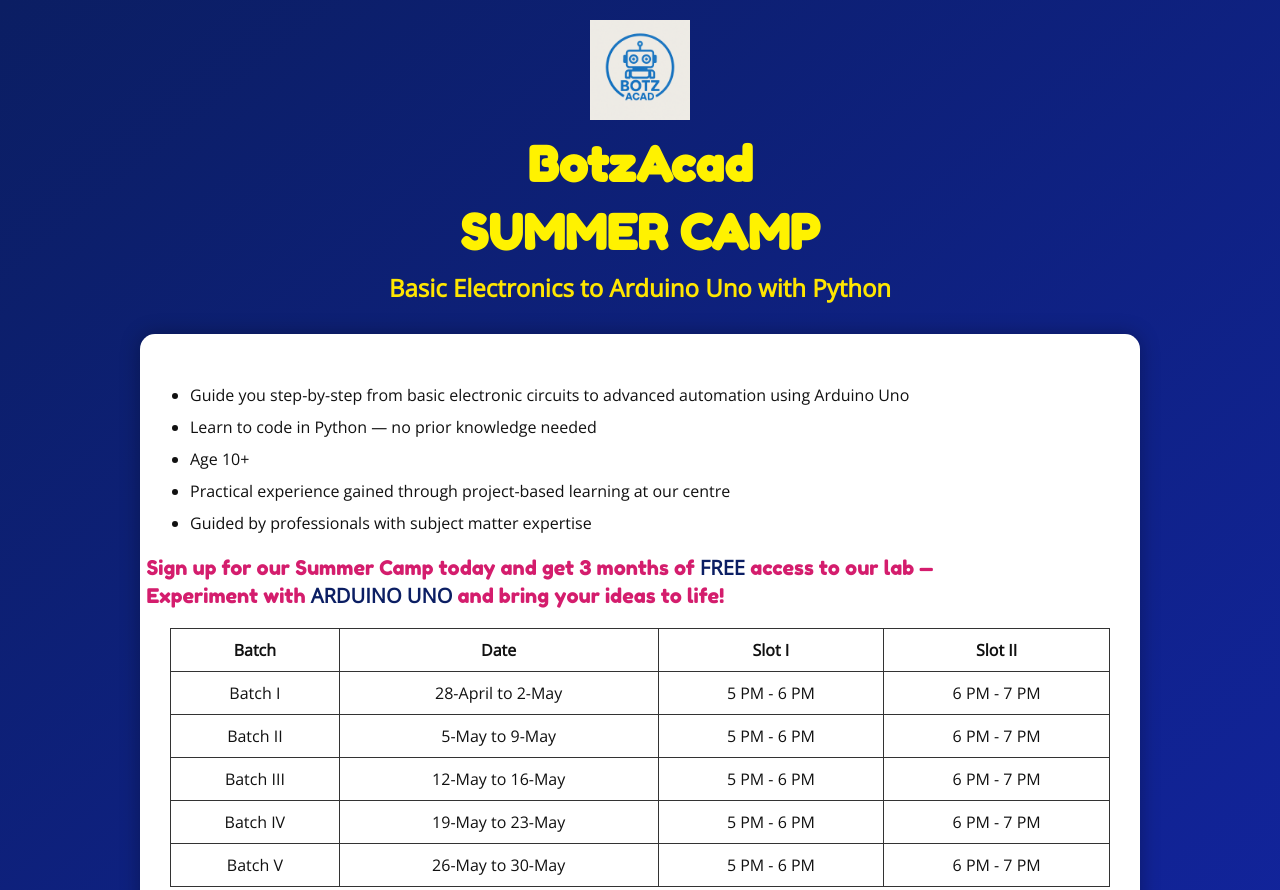
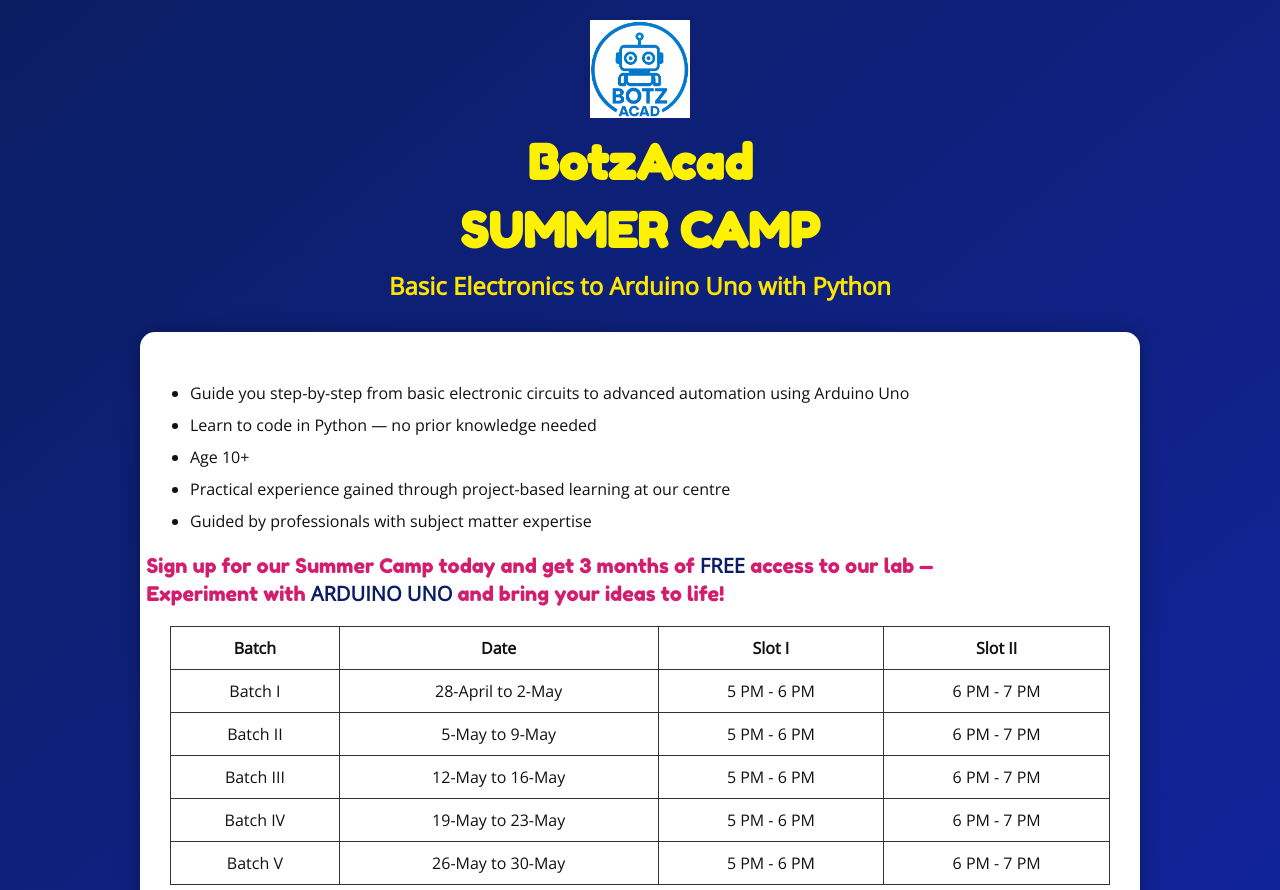
Before and after one commit to botzacad/academy, a plain HTML site: page index.html in a window 1280 px wide. Shown: the top 890 px of the page. Drawn offline with nearby package versions, Linux system fonts and the light colour scheme.

Commit message:
white bg logo update

```diff
--- a/index.html
+++ b/index.html
@@ -6,12 +6,12 @@
   <title>BotzAcad Summer Camp</title>
   <link href="https://fonts.googleapis.com/css2?family=Fredoka+One&family=Open+Sans&display=swap" rel="stylesheet">
     <!-- Favicon using the same image as the logo -->
-  <link rel="icon" href="logo.png" type="image/png">
+  <link rel="icon" href="white_logo.png" type="image/png">
 
   <!-- Open Graph meta tags for WhatsApp -->
   <meta property="og:title" content="BotzAcad Summer Camp" />
   <meta property="og:description" content="Join our Summer Camp to learn basic electronics, Arduino Uno, and Python!" />
-  <meta property="og:image" content="https://www.botzacad.in/logo.png" /> <!-- Update with full URL -->
+  <meta property="og:image" content="https://www.botzacad.in/white_logo.png" /> <!-- Update with full URL -->
   <meta property="og:url" content="https://www.botzacad.in" />
   <meta property="og:type" content="website" />
 
@@ -137,7 +137,7 @@
 <body>
   <header>
     <div class="logo">
-      <img src="logo.png" alt="BotzAcad Logo">
+      <img src="white_logo.png" alt="BotzAcad Logo">
     </div>
     <div class="company-name">BotzAcad</div>
     <h1>SUMMER CAMP</h1>
```
